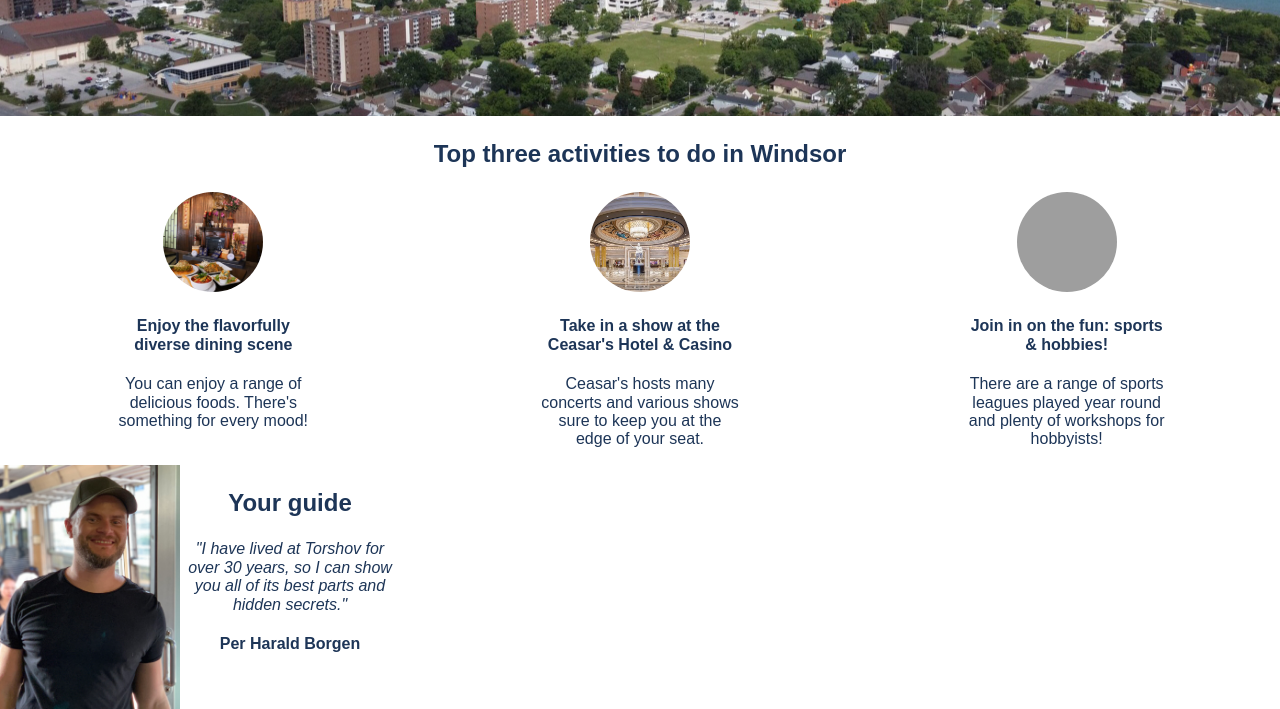
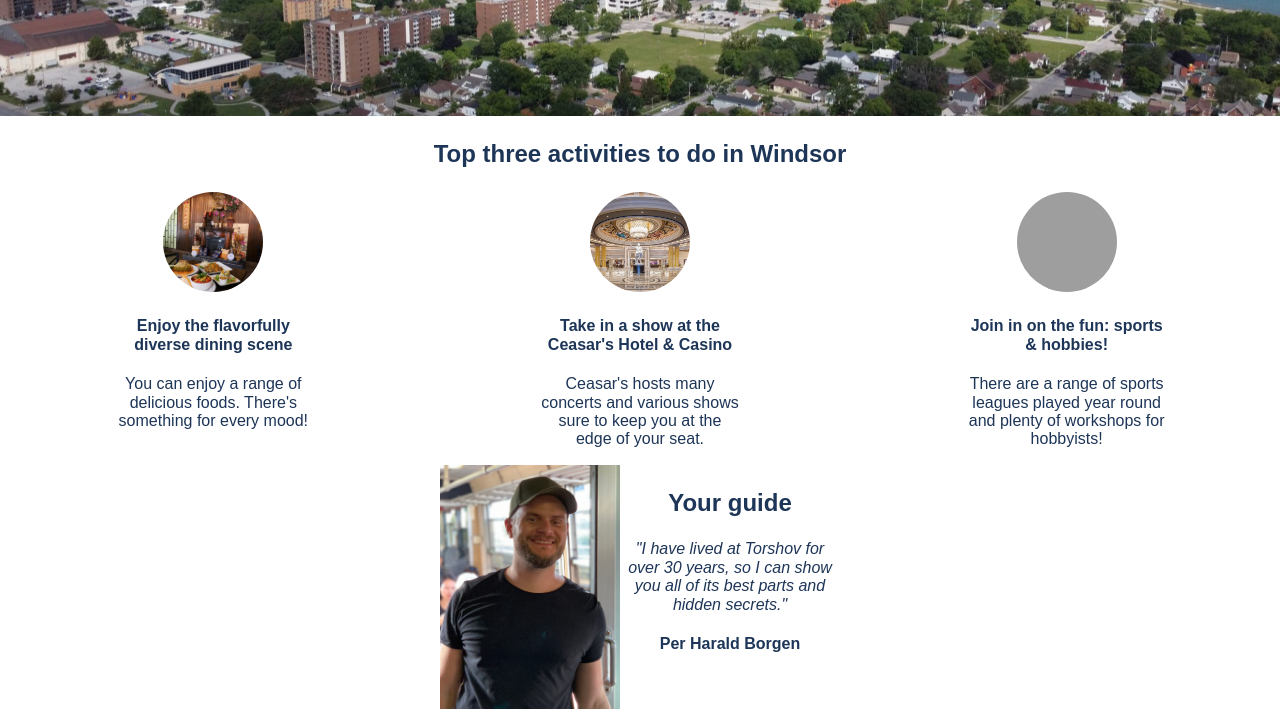
Before and after one commit to squeekiGiraf/hometown-homepage, a website built with Vite: page index.html in a window 1280 px wide. Shown: the part 234-943 px from the top of the page. Built offline with nearby package versions, Linux system fonts and the light colour scheme; grey boxes are pictures that could not be loaded.

Commit message:
center guide card

```diff
--- a/styles.css
+++ b/styles.css
@@ -84,6 +84,7 @@ p {
     width: 400px;
     display: flex;
     justify-content: center;
+    margin: 0px auto 0px;
 }
 
 #guide-img {
```
